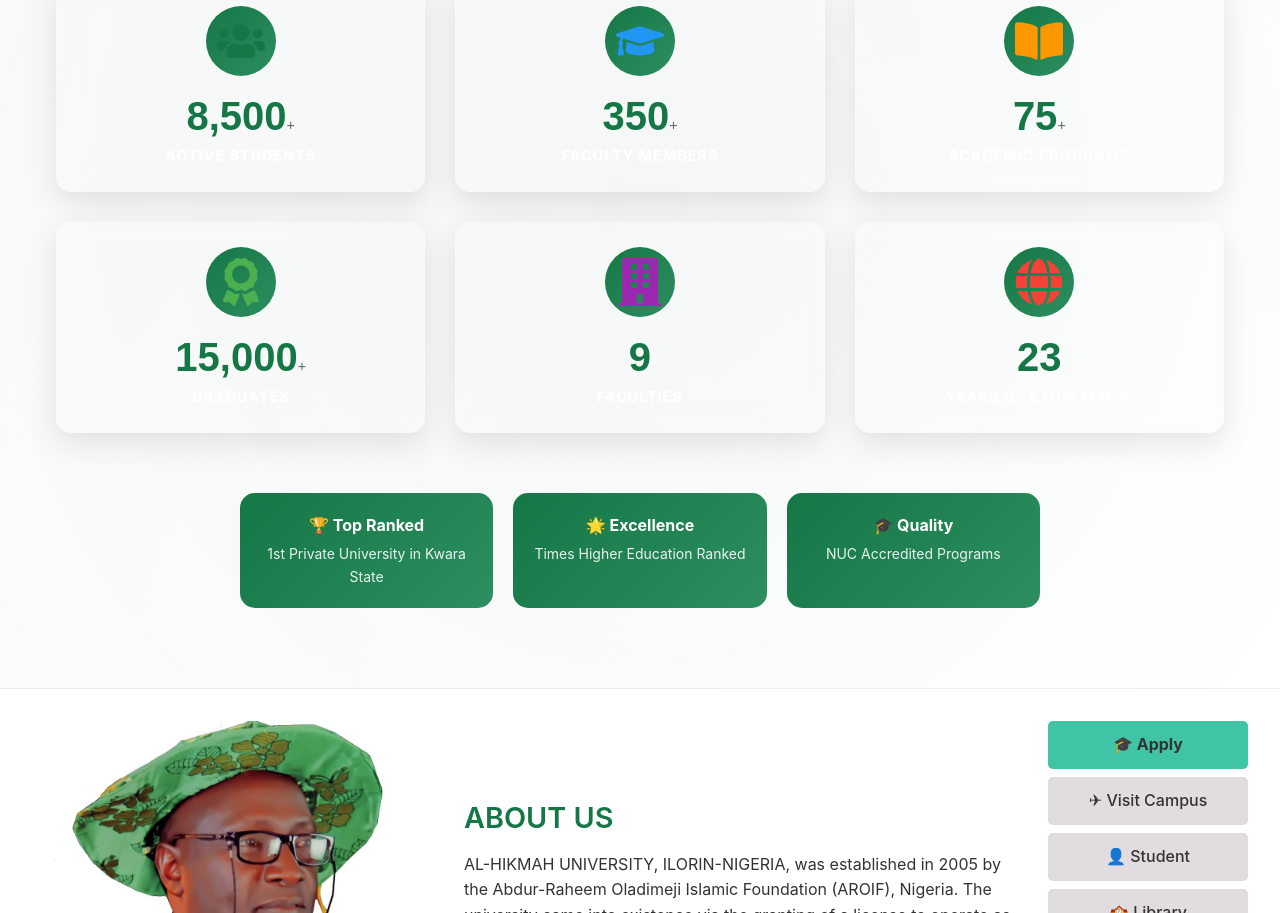
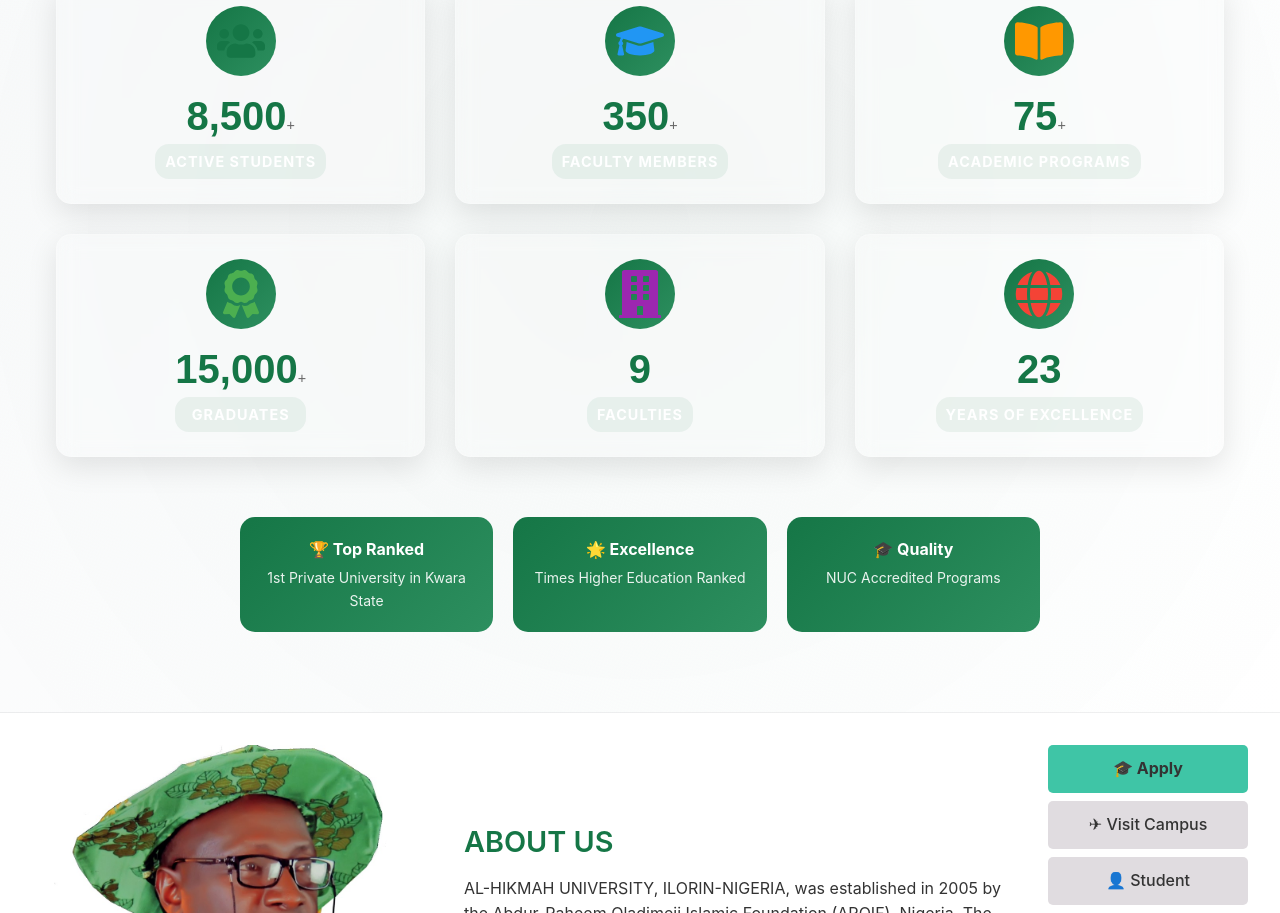
Before and after one commit to ibrahim-sultan/hui-web, a React (Create React App) app in the folder client/: page / in a window 1280 px wide. Shown: the part 3645-4558 px from the top of the page. Built offline with nearby package versions, Linux system fonts and the light colour scheme; no server answers.

Commit message:
Stats: make numbers/labels green with pill background for visibility

```diff
--- a/client/src/components/stats/universityStats.css
+++ b/client/src/components/stats/universityStats.css
@@ -127,7 +127,7 @@
 .stat-number {
   font-size: 48px;
   font-weight: 900;
-  color: #333;
+  color: #157646;
   margin-bottom: 10px;
   font-family: 'Arial', sans-serif;
   line-height: 1;
@@ -140,11 +140,15 @@
 
 .stat-label {
   font-size: 16px;
-  color: #666;
-  font-weight: 500;
+  color: #157646;
+  font-weight: 700;
   text-transform: uppercase;
   letter-spacing: 1px;
   margin: 0;
+  background: rgba(21,118,70,0.08);
+  display: inline-block;
+  padding: 6px 10px;
+  border-radius: 14px;
 }
 
 .stats-footer {
```
